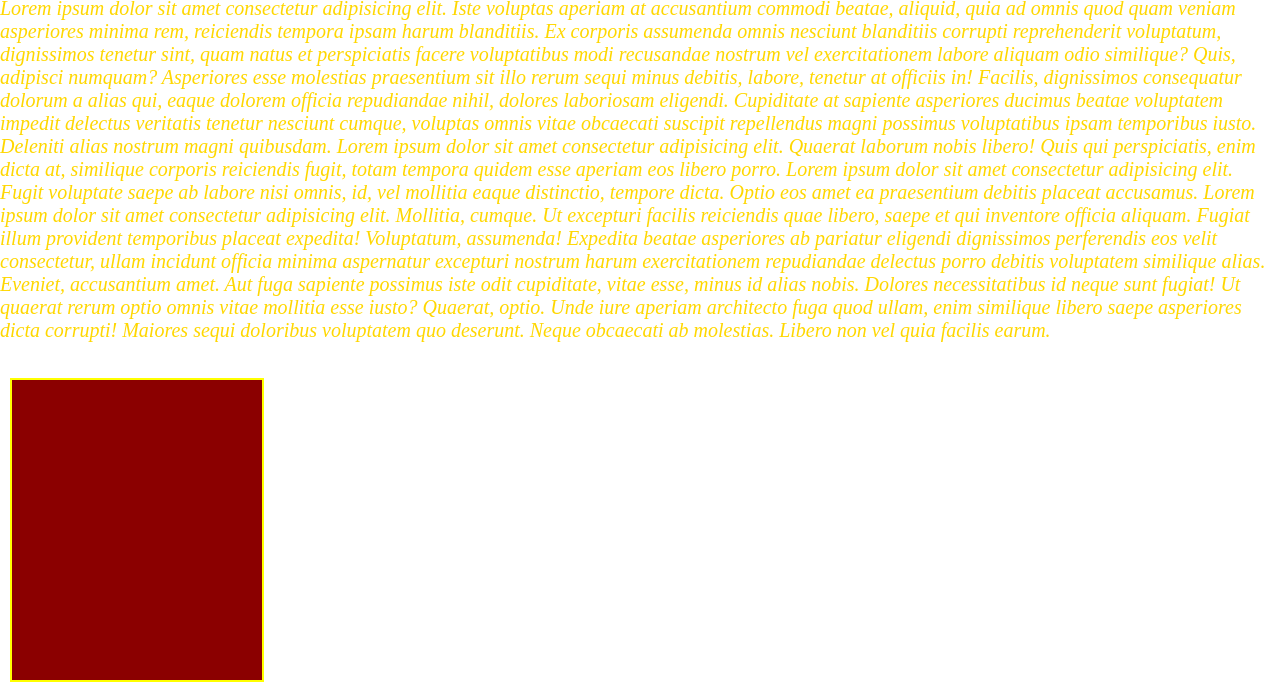
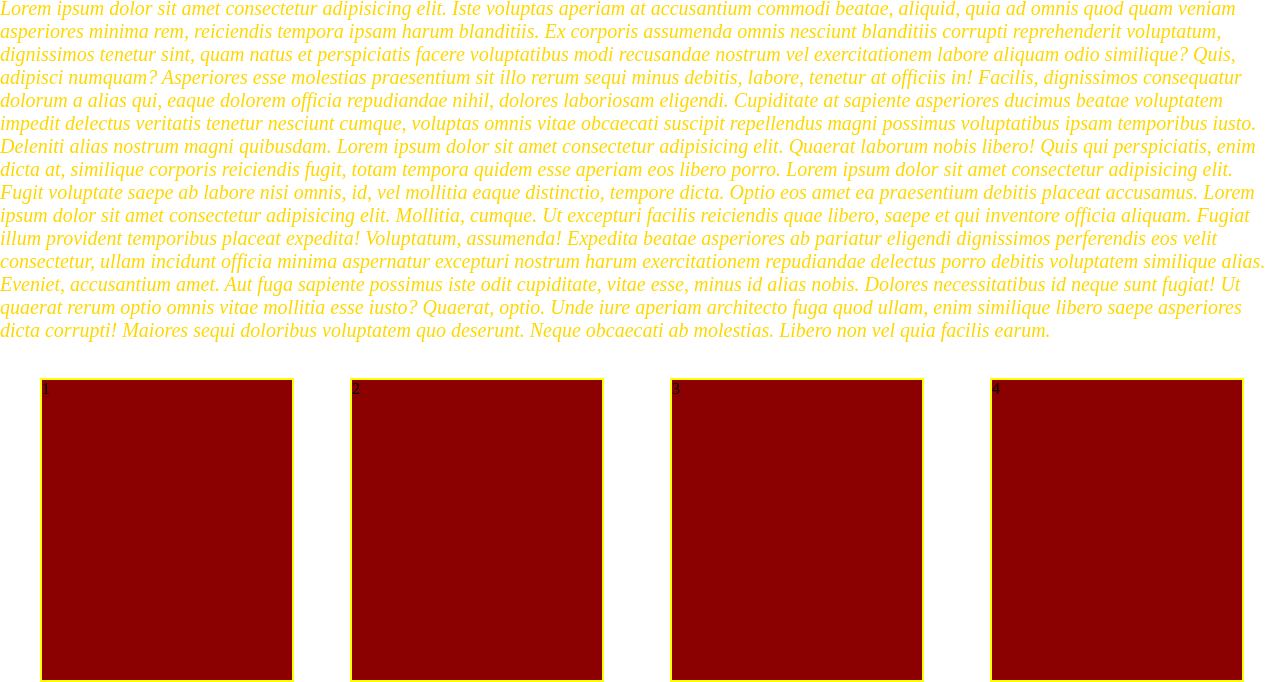
Before and after one commit to noyaljudy2004/HTML-Basics, a plain HTML site: page css/position.html in a window 1280 px wide. Shown: the part 543-1225 px from the top of the page. Drawn offline with Linux system fonts and the light colour scheme.

Commit message:
css for html basics

```diff
--- a/css/position.css
+++ b/css/position.css
@@ -11,7 +11,7 @@
 }
 h1{
     background-color: dimgray;
-    color: darkred;
+    color: rgb(5, 249, 212);
     text-decoration: underline yellow;
     font-style: italic;
     font-size: 30px;
@@ -36,4 +36,20 @@ nav{
     width: 250px;
     position: absolute;
     margin-left: 10px;
+    top: 0;
+    left: 30px;
 }
+.row{
+    position: relative;
+}
+
+#box2{
+    z-index: 1;
+    margin-left: 25%;
+}
+#box3{
+    margin-left: 50%;
+}
+#box4{
+    margin-left: 75%;
+}
--- a/css/position.html
+++ b/css/position.html
@@ -20,11 +20,11 @@
     Aut fuga sapiente possimus iste odit cupiditate, vitae esse, minus id alias nobis. Dolores necessitatibus id neque sunt fugiat! Ut quaerat rerum optio omnis vitae mollitia esse iusto? Quaerat, optio.
     Unde iure aperiam architecto fuga quod ullam, enim similique libero saepe asperiores dicta corrupti! Maiores sequi doloribus voluptatem quo deserunt. Neque obcaecati ab molestias. Libero non vel quia facilis earum.</p>
     <br><br>
-    <div>
-     <div id="box1" class="col"></div>
-     <div class="col"></div>
-      <div class="col"></div>
-       <div class="col"></div>
+    <div class="row">
+     <div id="box1" class="col">1</div>
+     <div id="box2" class="col">2</div>
+      <div id="box3" class="col">3</div>
+       <div id="box4" class="col">4</div>
     </div>
 
 
```
